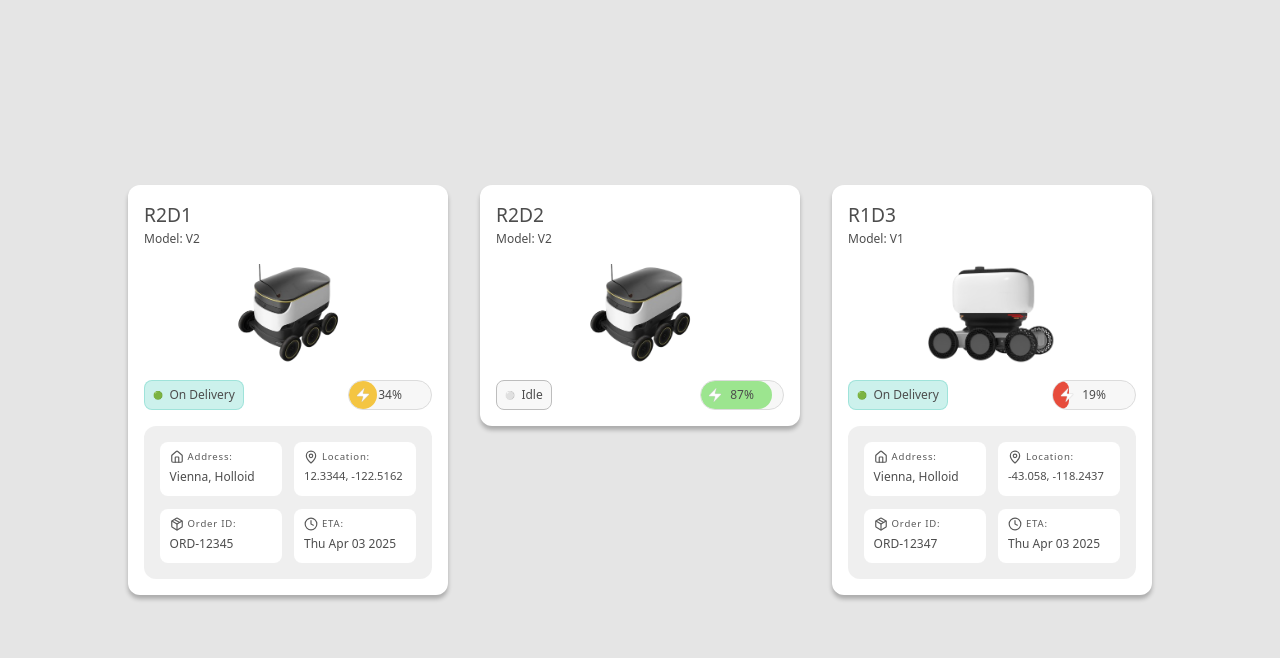
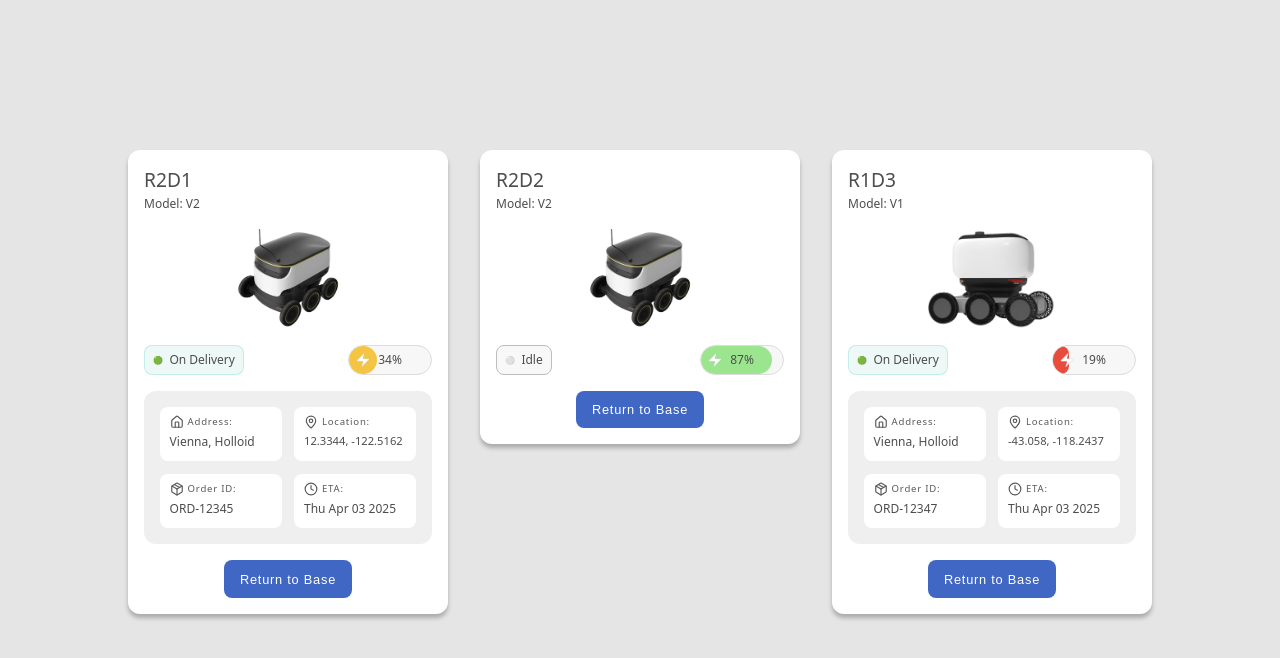
Before and after one commit to melinaapricot/delivery-robot-cards, a React (Vite) app: page / in a window 1280 px wide. Shown: the top 658 px of the page. Built offline with nearby package versions, Linux system fonts and the light colour scheme.

Commit message:
Add button and extra css variables

```diff
--- a/src/App.css
+++ b/src/App.css
@@ -7,6 +7,8 @@
   flex-wrap: wrap;
   gap: 2rem;
   justify-content: center;
+  align-items: flex-start;
+  min-height: 30rem;
 }
 
 .loader {
--- a/src/components/BatteryIndicator/BatteryIndicator.css
+++ b/src/components/BatteryIndicator/BatteryIndicator.css
@@ -41,7 +41,7 @@
   transform: translate(-50%, -50%);
   z-index: 2;
   font-size: var(--font-small);
-  font-weight: 500;
+  font-weight: var(--font-weight-medium);
   pointer-events: none;
   color: var(--text);
   text-opacity: 0.8;
--- a/src/components/DeliveryInfo/DeliveryInfo.css
+++ b/src/components/DeliveryInfo/DeliveryInfo.css
@@ -29,7 +29,7 @@
 }
 .cardlet-title {
   font-size: var(--font-xsmall);
-  font-weight: 400;
+  font-weight: var(--font-weight-regular);
   letter-spacing: 0.08em;
   gap: 0.25rem;
   color: #595959;
@@ -42,7 +42,7 @@
 
 .cardlet-value {
   font-size: var(--font-small);
-  font-weight: 500;
+  font-weight: var(--font-weight-medium);
   word-wrap: break-word;
   color: var(--text);
 }
--- a/src/components/RobotCard/RobotCard.css
+++ b/src/components/RobotCard/RobotCard.css
@@ -10,12 +10,21 @@
   gap: 1rem;
   height: fit-content;
   max-width: 25rem;
+  position: relative;
+  transition: transform 0.3s ease;
+
 
   @media (min-width: 768px) {
     width: 20rem;
   }
 }
+.robot-card.expanding {
+  transform: translateY(0);
+}
 
+.robot-card.collapsing {
+  transform: translateY(calc(50% - 50%));
+}
 .robot-header {
   display: flex;
   align-items: center;
@@ -24,11 +33,11 @@
 
 .robot-id {
   font-size: var(--font-large);
-  font-weight: 500;
+  font-weight: var(--font-weight-medium);
 }
 
 .robot-model {
-  font-weight: 400;
+  font-weight: var(--font-weight-regular);
   font-size: var(--font-small);
 
 }
@@ -47,7 +56,7 @@
   border-radius: var(--border-radius-small);
   background-color: var(--status-on-delivery-bg);
   border: 1px solid var(--status-on-delivery-border);
-  font-weight: 500;
+  font-weight: var(--font-weight-regular);
   font-size: var(--font-small);
   max-width: fit-content;
 }
@@ -58,6 +67,19 @@
   color: var(--status-idle-text);
 }
 
+.robot-status.error {
+  background-color: var(--status-error-bg);
+  border: 1px solid var(--status-error-border);
+  color: var(--status-error-text);
+}
+
+.robot-status.returning {
+  background-color: var(--status-returning-bg);
+  border: 1px solid var(--status-returning-border);
+  color: var(--status-returning-text);
+}
+
+
 .robot-status.on-delivery::before,
 .robot-status.idle::before {
   font-size: 0.5rem;
@@ -67,9 +89,22 @@
 .robot-status.idle::before {
   content: "⚪";
 }
+
 .robot-status.on-delivery::before {
  content: "🟢";
 ";
+}
+
+.robot-status.error::before {
+  content: "🔴";
+  font-size: 0.5rem;
+  margin-right: 0.1rem;
+}
+
+.robot-status.returning::before {
+  content: "🟠";
+  font-size: 0.5rem;
+  margin-right: 0.1rem;
 }
 
 .robot-image {
@@ -77,3 +112,36 @@
   width: 100%;
   object-fit: contain;
 }
+
+.return-button {
+  padding: 0.7rem 1rem;
+  align-self: center;
+  font-size: 0.8rem;
+  font-weight: var(--font-weight-medium);
+  letter-spacing: 0.06em;
+  border: none;
+  border-radius: var(--border-radius-small);
+  background-color: #4067c3;
+  color: white;
+  cursor: pointer;
+  transition: opacity 0.2s ease;
+  width: 100%;
+
+  @media (min-width: 768px) {
+    width: fit-content;
+  }
+}
+
+.return-button:hover {
+  opacity: 0.8;
+}
+
+.return-button:focus {
+  outline: none;
+  box-shadow: 0 0 0 0.2rem rgba(64, 103, 195, 0.5);
+}
+
+.return-button:disabled {
+  opacity: 0.3;
+  cursor: not-allowed;
+}
--- a/src/components/RobotCard/RobotCard.tsx
+++ b/src/components/RobotCard/RobotCard.tsx
@@ -1,4 +1,4 @@
-import React from "react";
+import React, { useState } from "react";
 import "./RobotCard.css";
 import type { RobotProps } from "../../types/types";
 import clsx from "clsx";
@@ -14,8 +14,33 @@ export const RobotCard: React.FC<RobotProps> = ({
   currentOrder,
   image,
 }) => {
+  const [localStatus, setLocalStatus] = useState(status);
+
+  const canReturnToBase =
+    localStatus === "Idle" || localStatus === "On Delivery";
+
+  const handleReturnToBase = () => {
+    if (canReturnToBase) {
+      setLocalStatus("Returning");
+    }
+  };
+
+  const getRobotStatusClass = (status: string) => {
+    return clsx("robot-status", {
+      idle: status.toLowerCase() === "idle",
+      "on-delivery": status.toLowerCase() === "on delivery",
+      error: status.toLowerCase() === "error",
+      returning: status.toLowerCase() === "returning",
+    });
+  };
+
   return (
-    <div className="robot-card">
+    <div
+      className={clsx("robot-card", {
+        expanding: localStatus === "On Delivery",
+        collapsing: localStatus !== "On Delivery",
+      })}
+    >
       <div className="robot-header">
         <div className="robot-header-left">
           <h2 className="robot-id">{robotId}</h2>
@@ -24,18 +49,12 @@ export const RobotCard: React.FC<RobotProps> = ({
       </div>
 
       <img className="robot-image" src={image} alt={`${model} robot`} />
+
       <div className="robot-central-info">
-        <p
-          className={clsx("robot-status", {
-            idle: status.toLowerCase() === "idle",
-            "on-delivery": status.toLowerCase() === "on delivery",
-          })}
-        >
-          {status}
-        </p>
-        <BatteryIndicator value={batteryLevel}></BatteryIndicator>
+        <p className={getRobotStatusClass(localStatus)}>{localStatus}</p>
+        <BatteryIndicator value={batteryLevel} />
       </div>
-      {status === "On Delivery" && currentOrder && (
+      {localStatus === "On Delivery" && currentOrder && (
         <DeliveryInfo
           deliveryAddress={currentOrder.deliveryAddress}
           location={location}
@@ -43,6 +62,15 @@ export const RobotCard: React.FC<RobotProps> = ({
           estimatedDelivery={currentOrder.estimatedDelivery}
         />
       )}
+
+      <button
+        onClick={handleReturnToBase}
+        disabled={!canReturnToBase}
+        className="return-button"
+        aria-label="Return to Base"
+      >
+        Return to Base
+      </button>
     </div>
   );
 };
--- a/src/index.css
+++ b/src/index.css
@@ -20,8 +20,12 @@
   --status-idle-bg: #f8f8f8;
   --status-idle-border: #bdbdbd;
   --status-idle-text: #4d4d4d;
-  --status-on-delivery-bg: #9fe4db87;
-  --status-on-delivery-border: #9fe4dbfc;
+  --status-on-delivery-bg: #dff3f191;
+  --status-on-delivery-border: #9fe4db8f;
+  --status-error-bg: rgba(238, 145, 145, 0.24);
+  --status-error-border: rgba(190, 29, 29, 0.16);
+  --status-returning-bg: rgba(255, 193, 7, 0.24);
+  --status-returning-border: rgba(255, 152, 0, 0.16);
 
   /* Battery Colors */
   --battery-high: #9ce58f;
@@ -47,6 +51,10 @@
   --font-small: 0.75rem;
   --font-medium: 1rem;
   --font-large: 1.2rem;
+
+  /* Font Weights */
+  --font-weight-regular: 400;
+  --font-weight-medium: 500;
 }
 
 * {
```
